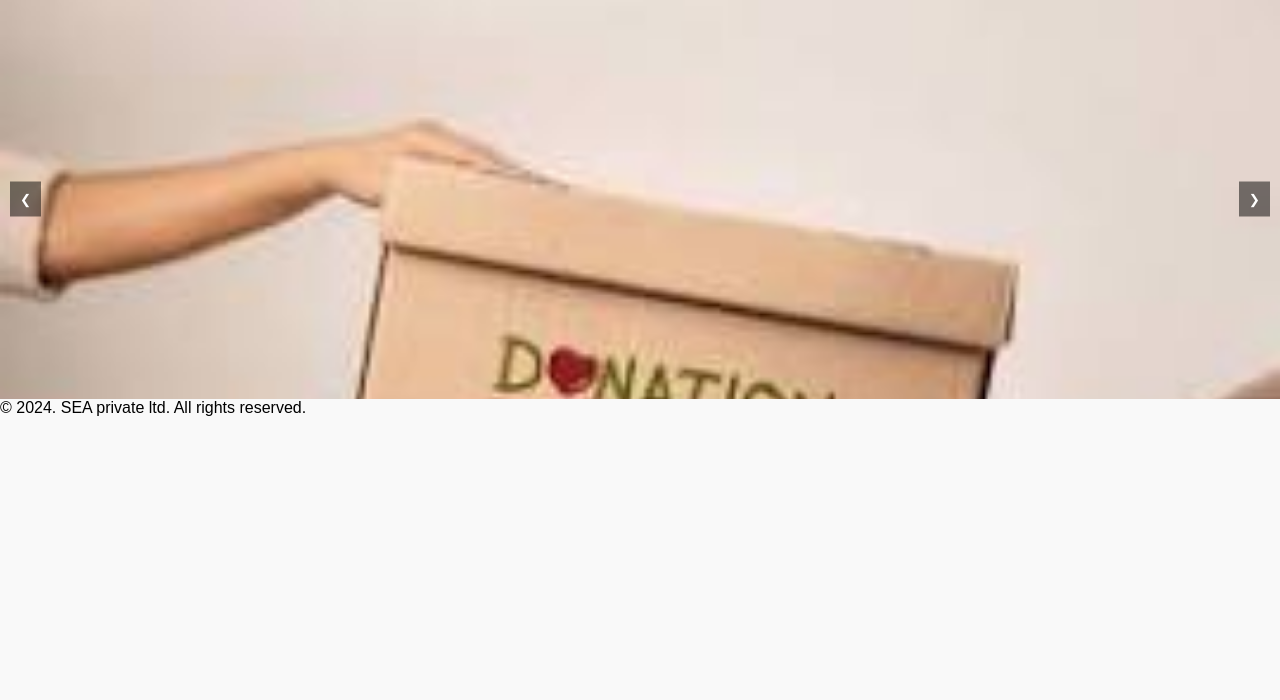
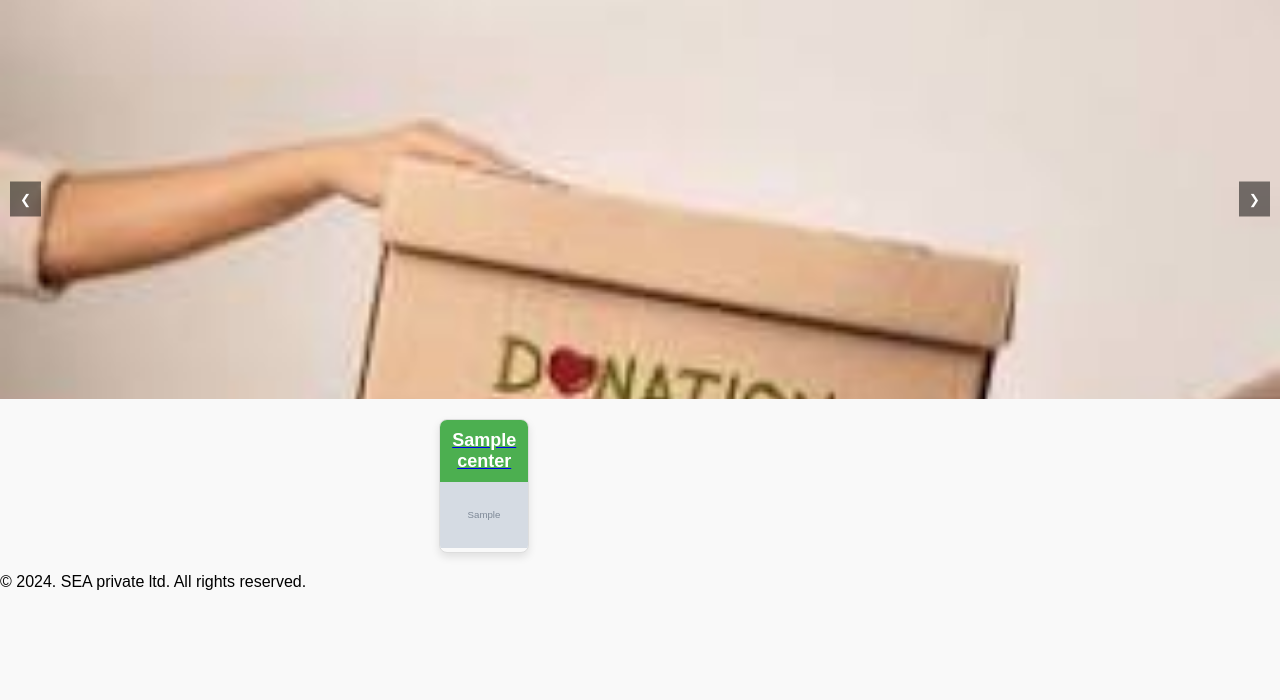
Before and after one commit to PurpleRadish42/full-stack---donation, a Flask app: template templates/index.html in a window 1280 px wide. Shown: the part 183-883 px from the top of the page. Run offline with Flask 3, Linux system fonts and the light colour scheme; the template is opened without the code that fills it: most values are stand-ins (such as "Sample title", 1, 10 or a date in 2020); grey boxes marked "Sample" are stand-in pictures; some libraries are stand-ins or nearby versions.

Commit message:
added database

```diff
--- a/final.py
+++ b/final.py
@@ -14,7 +14,11 @@ mysql = MySQL(app)
 
 @app.route('/')
 def home():
-    return render_template('index.html')
+    cur = mysql.connection.cursor()
+    cur.execute("SELECT * FROM centers")
+    centers = cur.fetchall()
+    cur.close()
+    return render_template('index.html', centers=centers)
 
 
 
--- a/static/styles/index.css
+++ b/static/styles/index.css
@@ -165,3 +165,35 @@ body {
 .dropdown:hover .dropbtn {
     background-color: #004080;
 }
+/* ...existing code... */
+
+.city-tables {
+    display: flex;
+    justify-content: space-around;
+    flex-wrap: wrap;
+    margin-top: 20px;
+}
+
+.city-table {
+    width: 22%;
+    background-color: #f9f9f9;
+    border: 1px solid #ddd;
+    border-radius: 8px;
+    overflow: hidden;
+    box-shadow: 0 4px 8px rgba(0, 0, 0, 0.1);
+    margin-bottom: 20px;
+    text-align: center;
+}
+
+.city-name {
+    background-color: #4CAF50;
+    color: white;
+    padding: 10px;
+    font-size: 18px;
+    font-weight: bold;
+}
+
+.city-image img {
+    width: 100%;
+    height: auto;
+}
--- a/templates/index.html
+++ b/templates/index.html
@@ -47,6 +47,20 @@
         </div>
         <button class="arrow right-arrow" onclick="showNextImage()">&#10095;</button>
     </div>
+
+    <div class="city-tables">
+        {% for center in centers %}
+        <a href="/center1?id={{ center[0]}}">
+            <div class="city-table">
+                <div class="city-name">{{ center[1] }}</div>
+                <div class="city-image">
+                    <img src="{{ center.image_url }}" alt="{{ center.city_name }}">
+                </div>
+            </div>
+        </a>
+        {% endfor %}
+    </div>
+
     <!-- Footer -->
     <div class="footer">
         &copy; 2024. SEA private ltd. All rights reserved.
```
